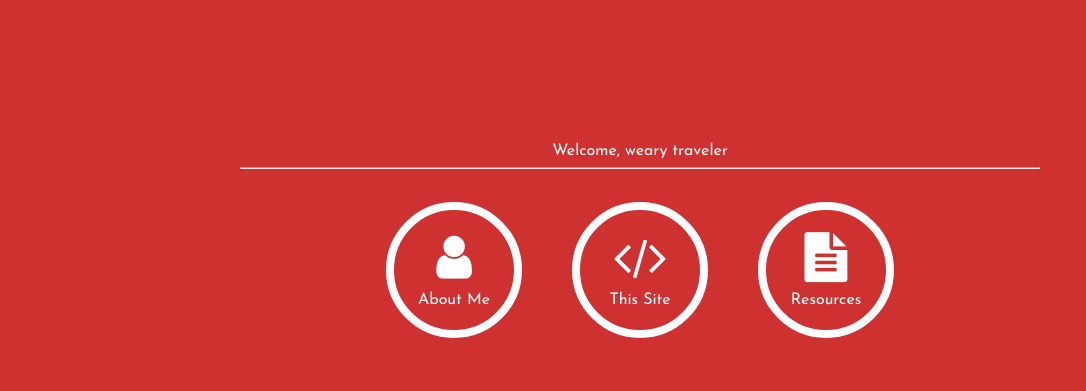
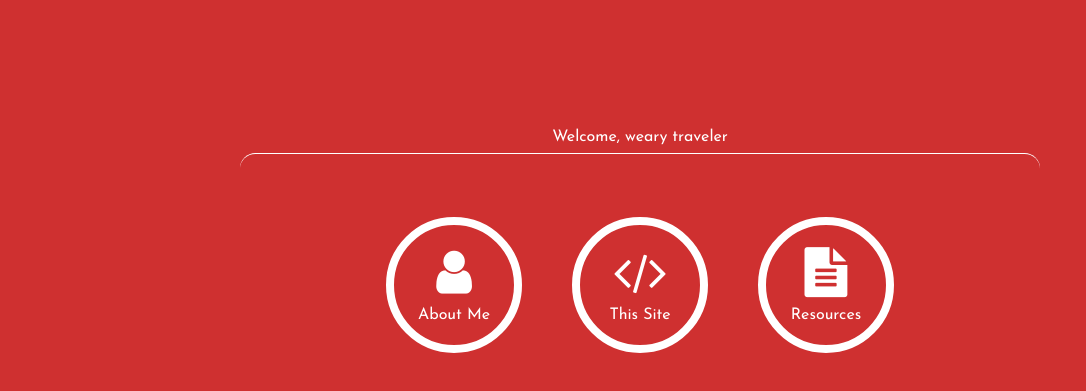
Before and after one commit to joshcbarnes/jbarnes, a website: page site/public/index.html in a window 1280 px wide. Shown: the part 137-528 px from the top of the page, without its empty margins (0-1086 px from the left). Drawn offline with Linux system fonts and the light colour scheme.

Commit message:
Added hr style

```diff
--- a/site/public/styles/style.css
+++ b/site/public/styles/style.css
@@ -10,21 +10,23 @@ body {
     flex-direction: column;
 }
 
-hr.symbol {
-    padding: 0;
-    border: none;
-    border-top: medium double #333;
-    color: #333;
-    text-align: center;
+hr {
+  border: 0;
+  height: 30px;
+  border-style: solid;
+  border-color: #fff;
+  border-width: 1px 0 0 0;
+  border-radius: 20px;
 }
-hr.symbol:after {
-    content: "§";
-    display: inline-block;
-    position: relative;
-    top: -0.7em;
-    font-size: 1.5em;
-    padding: 0 0.25em;
-    background: white;
+hr:before {
+  display: block;
+  content: "";
+  height: 30px;
+  margin-top: -31px;
+  border-style: solid;
+  border-color: #fff;
+  border-width: 0 0 1px 0;
+  border-radius: 20px;
 }
 
 .title {
```
